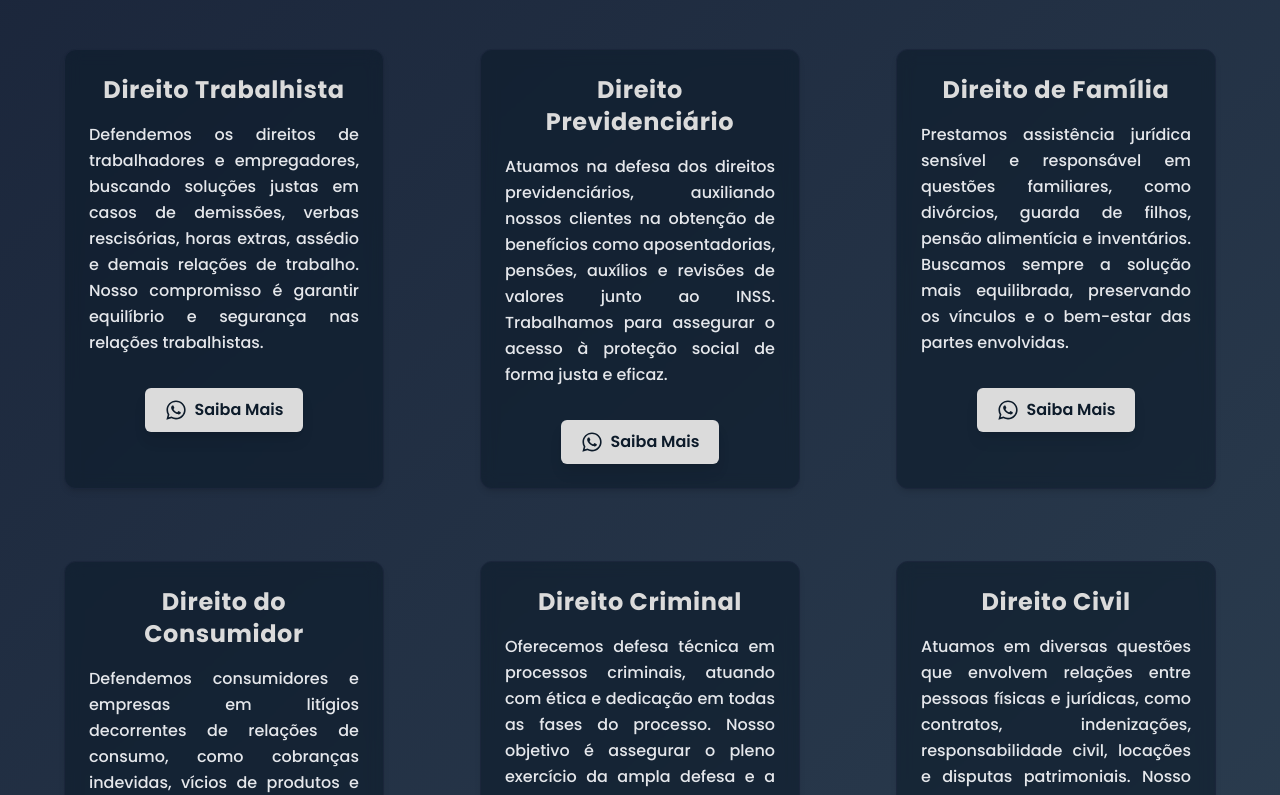
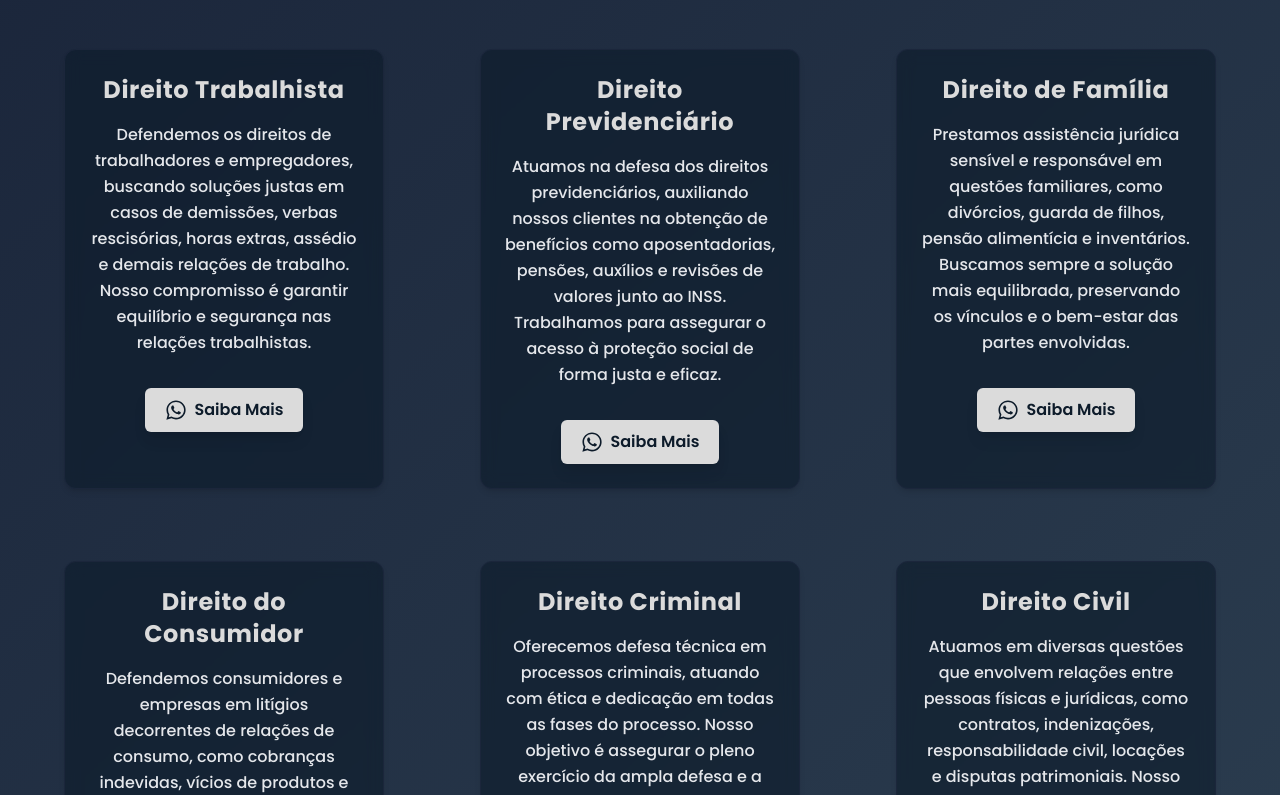
Before and after one commit to Wallacerx01/escritoriorodrigues, a React (Vite) app: page / in a window 1280 px wide. Shown: the part 1705-2500 px from the top of the page. Built offline with nearby package versions, Linux system fonts and the light colour scheme.

Commit message:
versao final

```diff
--- a/src/pages/atuacao/index.tsx
+++ b/src/pages/atuacao/index.tsx
@@ -78,10 +78,10 @@ export function Atuacao() {
             <h2 className="font-bold text-2xl text-center mb-4 text-[#DBDBDB] tracking-wide">
               {area.titulo}
             </h2>
-            <p className="font-medium text-justify leading-relaxed text-gray-200">
+            <p className="font-medium text-center leading-relaxed text-gray-200">
               {area.texto}
             </p>
-            <div className="flex justify-center mt-8">
+            <div className="flex justify-center mt-8 b">
               <a
                 href={area.link}
                 target="_blank"
```
